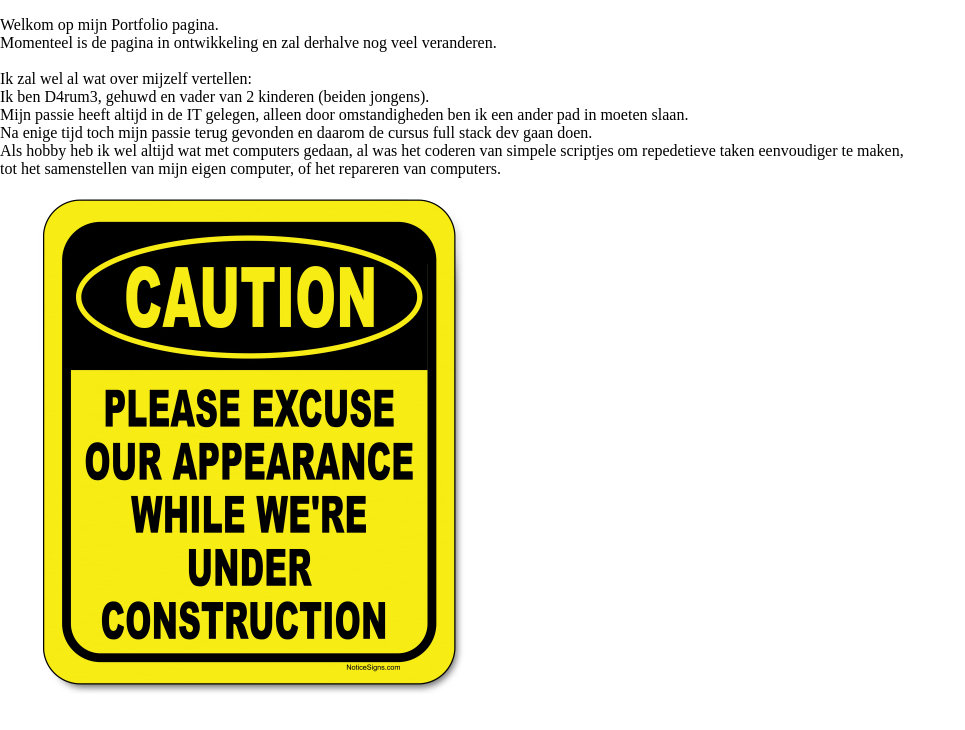
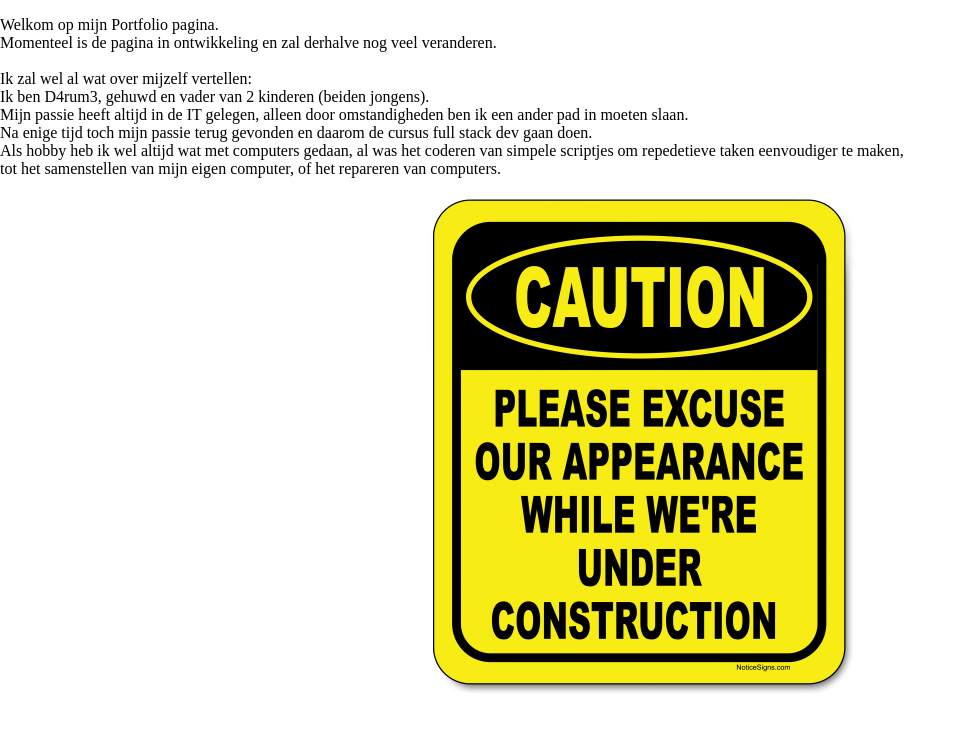
Before and after one commit to D4rum3/Lesson15, a plain HTML site: page home.html in a window 1280 px wide. Shown: the whole page, without its empty margins (0-965 px from the left). Drawn offline with Linux system fonts and the light colour scheme.

Commit message:
Update main.css
#underimg
position static

```diff
--- a/Css/main.css
+++ b/Css/main.css
@@ -130,7 +130,7 @@ footer {
 
 #undercimg {
     width: 500px;
-    display: inline-block;
+    position: static;
     margin-left: auto;
     margin-right: auto;
 }
```
